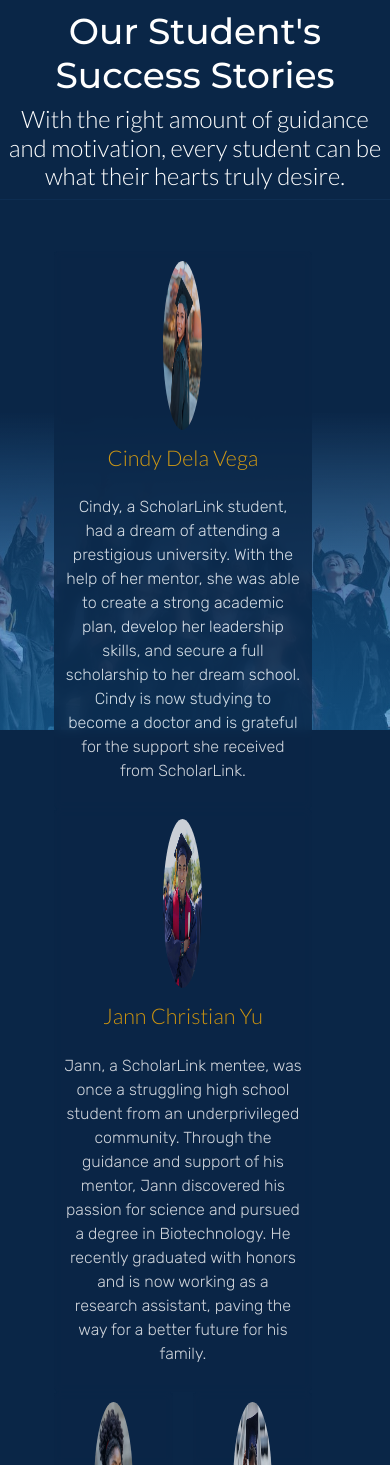
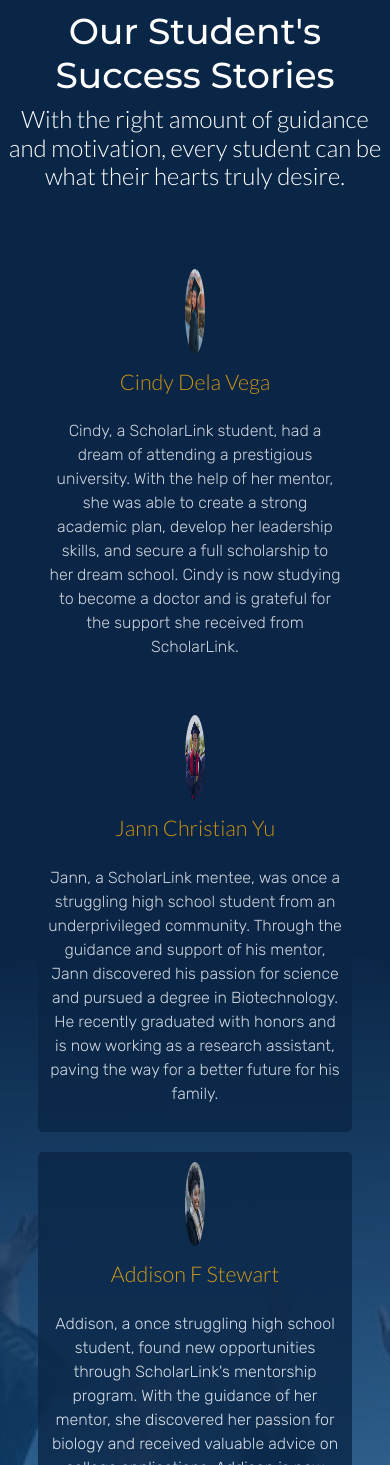
Before and after one commit to uaojayson/ScholarLink, a PHP site: page / in a window 390 px wide; the page is wider, and only the part inside the window is pictured. Shown: the part 5035-6500 px from the top of that part. Run offline with PHP 8.4, Linux system fonts and the light colour scheme; some libraries are stand-ins or nearby versions.

Commit message:
modified:   index.css

```diff
--- a/index.css
+++ b/index.css
@@ -627,6 +627,7 @@ img {
 }
 
 .col-stories {
+  flex: 1;
   flex-basis: 22%;
   text-align: center;
   color: var(--light);
@@ -651,6 +652,7 @@ img {
   font-weight: 500;
   text-align: center;
 }
+
 .Guide {
   font-family: "lato", sans-serif;
   font-size: 24px;
@@ -658,8 +660,12 @@ img {
   font-weight: 300;
   text-align: center;
 }
+
 .Students {
-  display: grid;
+  display: flex;
+  justify-content: center;
+  align-items: center;
+  position: relative;
   background-image: linear-gradient(var(--primary) 40%, rgba(33, 150, 243, 0.5)),
     url(assets/success.jpeg);
   background-position: center;
@@ -667,6 +673,7 @@ img {
   text-align: center;
   position: relative;
 }
+
 .card-features {
   position: relative;
   height: 500px;
@@ -679,6 +686,7 @@ img {
   margin-bottom: 5%;
   margin-right: 30px;
 }
+
 .featured-student {
   height: 20vh;
   width: 10vw;
@@ -689,8 +697,24 @@ img {
   color: #ffb100;
   font-family: "lato", sans-serif;
 }
+
 .Student-content {
   font-size: 16px;
   color: var(--light);
   font-family: "Rubik";
 }
+
+@media only screen and (max-width: 992px) {
+  .col-stories {
+    flex-basis: 100%;
+    margin: 10px 0;
+  }
+  .card-features {
+    height: auto;
+    margin: 10px 0;
+  }
+  .featured-student {
+    height: 10vh;
+    width: 5vw;
+  }
+}
```
